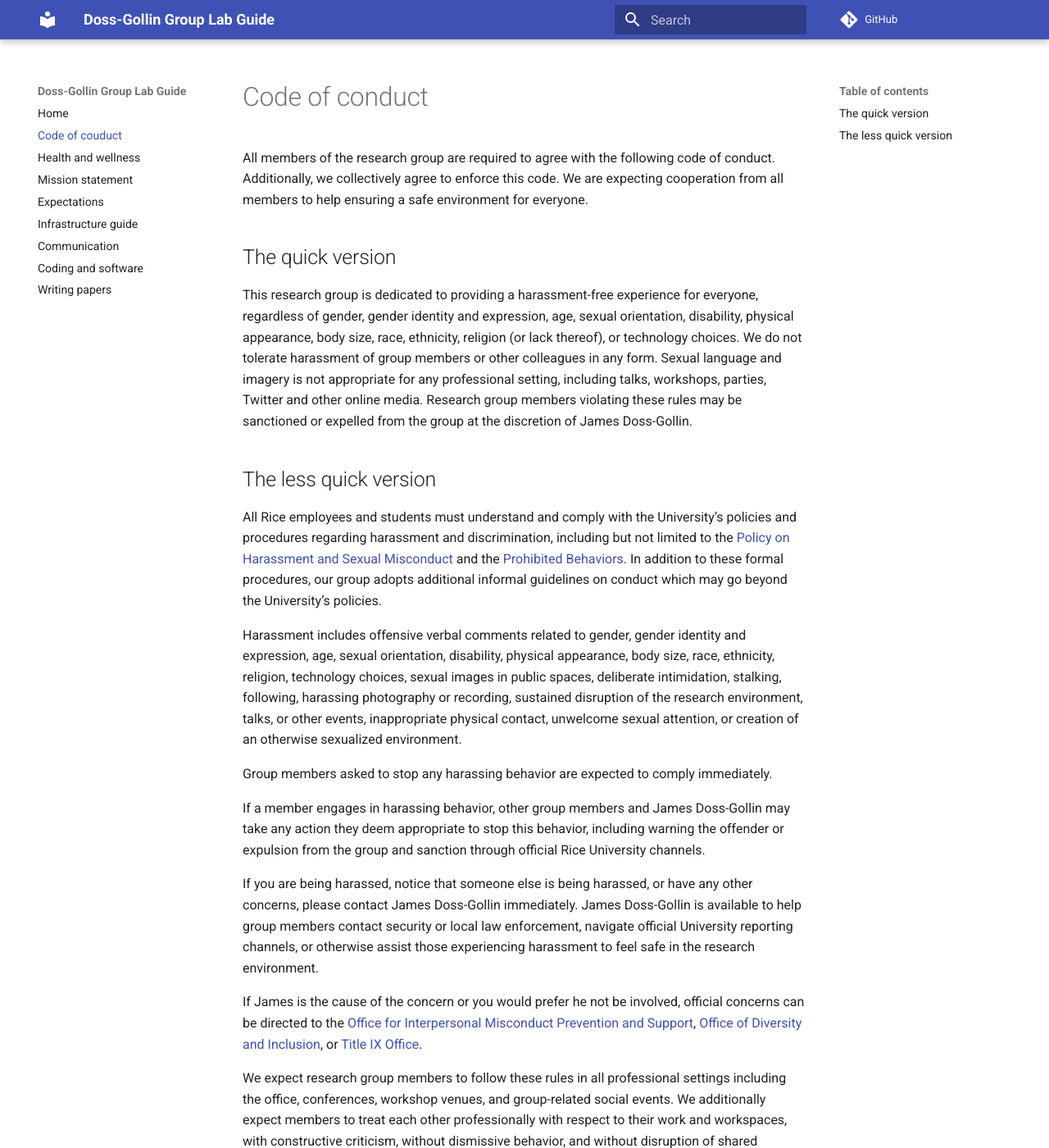
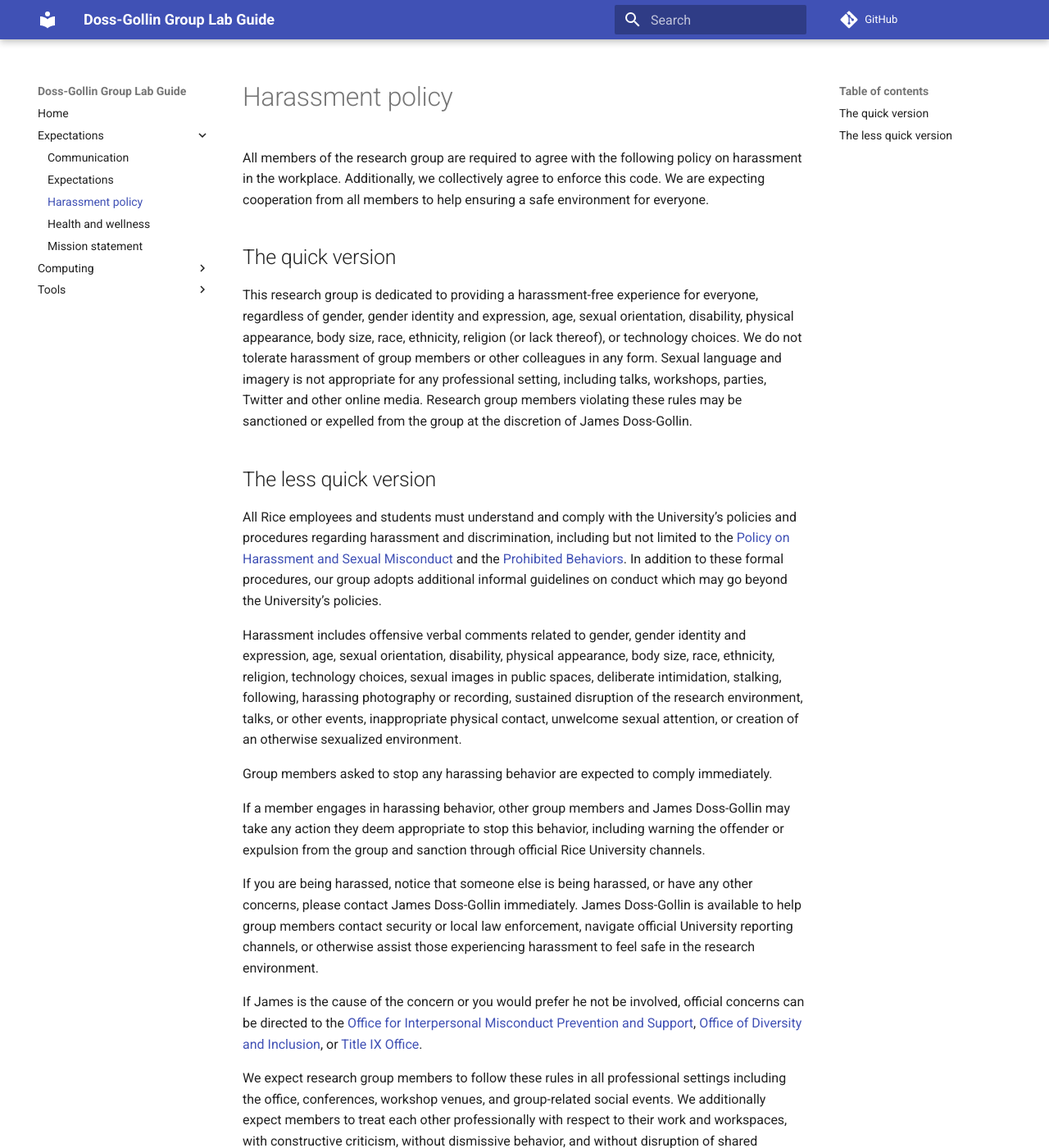
Before and after one commit to jdossgollin/lab-guide, an MkDocs documentation site: the page built from docs/harassment.md, in a window 1280 px wide and 1400 px high. Shown: the whole window at 82% size. Built offline with MkDocs 1.6.1 and Material for MkDocs 9.7.7, drawn with Linux system fonts in a browser that asks for light colours; comment, search, counter and statistics services are not loaded; some of the changed text lies outside the part shown.

Commit message:
still dumping ideas in

```diff
--- a/docs/conduct.md
+++ b/docs/harassment.md
@@ -1,6 +1,6 @@
-# Code of conduct
+# Harassment policy
 
-All members of the research group are required to agree with the following code of conduct.
+All members of the research group are required to agree with the following policy on harassment in the workplace.
 Additionally, we collectively agree to enforce this code.
 We are expecting cooperation from all members to help ensuring a safe environment for everyone.
 
@@ -29,3 +29,5 @@ If James is the cause of the concern or you would prefer he not be involved, off
 
 We expect research group members to follow these rules in all professional settings including the office, conferences, workshop venues, and group-related social events.
 We additionally expect members to treat each other professionally with respect to their work and workspaces, with constructive criticism, without dismissive behavior, and without disruption of shared working spaces.
+
+> Credit: Original source and credit: [http://2012.jsconf.us/#/about](http://2012.jsconf.us/#/about){:target="\_blank"} & [The Ada Initiative](https://geekfeminism.wikia.org/wiki/Conference_anti-harassment/Policy){:target="\_blank"}. Please help by translating or improving [on GitHub](https://github.com/confcodeofconduct/confcodeofconduct.com){:target="\_blank"}. This work is licensed under a Creative Commons Attribution 3.0 Unported License.
--- a/mkdocs.yml
+++ b/mkdocs.yml
@@ -3,22 +3,31 @@ repo_url: https://github.com/jdossgollin/dry-guide
 theme: "material"
 
 nav:
-    - Home: index.md
-    - Code of couduct: conduct.md
-    - Health and wellness: health.md
-    - Mission statement: mission.md
-    - Expectations: expectations.md
-    - Infrastructure guide: infrastructure.md
-    - Communication: communication.md
-    - Coding and software: software.md
-    - Writing papers: papers.md
+      - Home: index.md
+      - Expectations:
+              - Communication: communication.md
+              - Expectations: expectations.md
+              - Harassment policy: harassment.md
+              - Health and wellness: health.md
+              - Mission statement: mission.md
+      - Computing:
+              - Docker: docker.md
+              - General rules: software.md
+              - Infrastructure guide: infrastructure.md
+              - Latex: latex.md
+              - Markdown: markdown.md
+              - Python style: python.md
+              - Testing: testing.md
+      - Tools:
+              - Zoter: zotero.md
+              - Writing papers: papers.md
 
 markdown_extensions:
-    - admonition
-    - attr_list
-    - codehilite
-    - footnotes
-    - meta
-    - smarty
-    - toc:
-        permalink: True
+      - admonition
+      - attr_list
+      - codehilite
+      - footnotes
+      - meta
+      - smarty
+      - toc:
+              permalink: True
```
Also changed, not shown: README.md (+9 -2 lines), docs/docker.md (added, +7 -0 lines), docs/index.md (+7 -4 lines), docs/latex.md (added, +30 -0 lines), docs/markdown.md (added, +8 -0 lines), docs/python.md (added, +47 -0 lines), docs/testing.md (added, +29 -0 lines), docs/zotero.md (renamed from docs/old/zotero.md).
